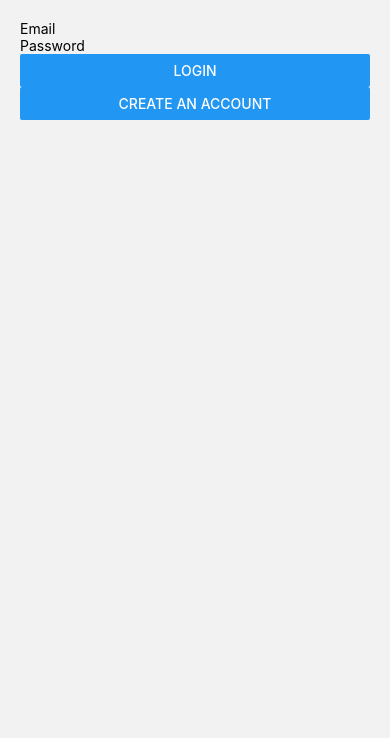
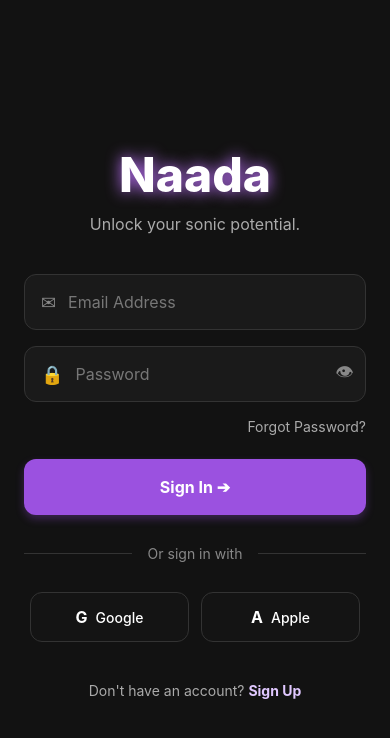
Before and after one commit to DharanaT567-del/Final-Year-Research-Project-, a React Native app in the folder apps/mobile/: screen /Login in a window 390 px wide. Shown: the top 738 px of the page. Built offline with nearby package versions, Linux system fonts and the light colour scheme.

Commit message:
feat(auth): redesign LoginScreen with improved UI, validation, and loading state

```diff
--- a/apps/mobile/src/screens/LoginScreen.js
+++ b/apps/mobile/src/screens/LoginScreen.js
@@ -1,26 +1,243 @@
 import React, { useState, useContext } from 'react';
-import { View, TextInput, Button } from 'react-native';
+import { View, Text, TextInput, TouchableOpacity, StyleSheet, ActivityIndicator, Alert, SafeAreaView, Platform, StatusBar } from 'react-native';
 import { AuthContext } from '../context/AuthContext';
 
 export default function LoginScreen({ navigation }) {
   const [email, setEmail] = useState('');
   const [password, setPassword] = useState('');
+  const [loading, setLoading] = useState(false);
+  const [showPassword, setShowPassword] = useState(false);
   const { login } = useContext(AuthContext);
 
   const handleLogin = async () => {
+    if (!email || !password) {
+      Alert.alert('Error', 'Please enter both email and password.');
+      return;
+    }
+    setLoading(true);
     try {
       await login(email, password);
     } catch (error) {
-      alert('Login failed. Please check your credentials.');
+      Alert.alert('Login failed', 'Please check your credentials.');
+    } finally {
+      setLoading(false);
     }
   };
 
   return (
-    <View style={{ padding: 20 }}>
-      <TextInput placeholder="Email" value={email} onChangeText={setEmail} autoCapitalize="none" />
-      <TextInput placeholder="Password" value={password} onChangeText={setPassword} secureTextEntry />
-      <Button title="Login" onPress={handleLogin} />
-      <Button title="Create an Account" onPress={() => navigation.navigate('Signup')} />
-    </View>
+    <SafeAreaView style={styles.container}>
+      <View style={styles.content}>
+        <View style={styles.header}>
+          <Text style={styles.logoText}>Naada</Text>
+          <Text style={styles.tagline}>Unlock your sonic potential.</Text>
+        </View>
+
+        <View style={styles.form}>
+          <View style={styles.inputContainer}>
+            <Text style={styles.icon}>✉</Text>
+            <TextInput
+              style={styles.input}
+              placeholder="Email Address"
+              placeholderTextColor="#777"
+              value={email}
+              onChangeText={setEmail}
+              autoCapitalize="none"
+              keyboardType="email-address"
+            />
+          </View>
+
+          <View style={styles.inputContainer}>
+            <Text style={styles.icon}>🔒</Text>
+            <TextInput
+              style={styles.input}
+              placeholder="Password"
+              placeholderTextColor="#777"
+              value={password}
+              onChangeText={setPassword}
+              secureTextEntry={!showPassword}
+            />
+            <TouchableOpacity onPress={() => setShowPassword(!showPassword)}>
+              <Text style={styles.iconRight}>👁</Text>
+            </TouchableOpacity>
+          </View>
+
+          <TouchableOpacity style={styles.forgotPassword}>
+            <Text style={styles.forgotPasswordText}>Forgot Password?</Text>
+          </TouchableOpacity>
+
+          <TouchableOpacity style={styles.loginButton} onPress={handleLogin} disabled={loading}>
+            {loading ? (
+              <ActivityIndicator color="#fff" />
+            ) : (
+              <Text style={styles.loginButtonText}>Sign In ➔</Text>
+            )}
+          </TouchableOpacity>
+
+          <View style={styles.dividerContainer}>
+            <View style={styles.divider} />
+            <Text style={styles.dividerText}>Or sign in with</Text>
+            <View style={styles.divider} />
+          </View>
+
+          <View style={styles.socialContainer}>
+            <TouchableOpacity style={styles.socialButton}>
+              <Text style={styles.socialIcon}>G</Text>
+              <Text style={styles.socialText}>Google</Text>
+            </TouchableOpacity>
+            <TouchableOpacity style={styles.socialButton}>
+              <Text style={styles.socialIcon}>A</Text>
+              <Text style={styles.socialText}>Apple</Text>
+            </TouchableOpacity>
+          </View>
+        </View>
+
+        <View style={styles.footer}>
+          <Text style={styles.footerText}>Don't have an account? </Text>
+          <TouchableOpacity onPress={() => navigation.navigate('Signup')}>
+            <Text style={styles.footerLink}>Sign Up</Text>
+          </TouchableOpacity>
+        </View>
+      </View>
+    </SafeAreaView>
   );
 }
+
+const styles = StyleSheet.create({
+  container: {
+    flex: 1,
+    backgroundColor: '#121212',
+    paddingTop: Platform.OS === 'android' ? StatusBar.currentHeight : 0,
+  },
+  content: {
+    flex: 1,
+    paddingHorizontal: 24,
+    justifyContent: 'center',
+  },
+  header: {
+    alignItems: 'center',
+    marginBottom: 40,
+  },
+  logoText: {
+    fontSize: 48,
+    fontWeight: '800',
+    color: '#fff',
+    textShadowColor: '#c074ff',
+    textShadowOffset: { width: 0, height: 0 },
+    textShadowRadius: 15,
+    marginBottom: 10,
+  },
+  tagline: {
+    fontSize: 16,
+    color: '#aaa',
+  },
+  form: {
+    width: '100%',
+  },
+  inputContainer: {
+    flexDirection: 'row',
+    alignItems: 'center',
+    backgroundColor: '#1a1a1a',
+    borderWidth: 1,
+    borderColor: '#333',
+    borderRadius: 12,
+    marginBottom: 16,
+    paddingHorizontal: 16,
+    height: 56,
+  },
+  icon: {
+    fontSize: 18,
+    color: '#888',
+    marginRight: 12,
+  },
+  iconRight: {
+    fontSize: 18,
+    color: '#888',
+    marginLeft: 12,
+  },
+  input: {
+    flex: 1,
+    color: '#fff',
+    fontSize: 16,
+  },
+  forgotPassword: {
+    alignSelf: 'flex-end',
+    marginBottom: 24,
+  },
+  forgotPasswordText: {
+    color: '#aaa',
+    fontSize: 14,
+  },
+  loginButton: {
+    backgroundColor: '#9b51e0',
+    borderRadius: 12,
+    height: 56,
+    justifyContent: 'center',
+    alignItems: 'center',
+    shadowColor: '#9b51e0',
+    shadowOffset: { width: 0, height: 4 },
+    shadowOpacity: 0.3,
+    shadowRadius: 8,
+    elevation: 5,
+  },
+  loginButtonText: {
+    color: '#fff',
+    fontSize: 16,
+    fontWeight: 'bold',
+  },
+  dividerContainer: {
+    flexDirection: 'row',
+    alignItems: 'center',
+    marginVertical: 30,
+  },
+  divider: {
+    flex: 1,
+    height: 1,
+    backgroundColor: '#333',
+  },
+  dividerText: {
+    color: '#888',
+    paddingHorizontal: 16,
+    fontSize: 14,
+  },
+  socialContainer: {
+    flexDirection: 'row',
+    justifyContent: 'space-between',
+  },
+  socialButton: {
+    flex: 1,
+    flexDirection: 'row',
+    alignItems: 'center',
+    justifyContent: 'center',
+    backgroundColor: '#141414',
+    borderWidth: 1,
+    borderColor: '#333',
+    borderRadius: 12,
+    height: 50,
+    marginHorizontal: 6,
+  },
+  socialIcon: {
+    fontSize: 16,
+    color: '#fff',
+    marginRight: 8,
+    fontWeight: 'bold',
+  },
+  socialText: {
+    color: '#fff',
+    fontSize: 14,
+    fontWeight: '500',
+  },
+  footer: {
+    flexDirection: 'row',
+    justifyContent: 'center',
+    marginTop: 40,
+  },
+  footerText: {
+    color: '#aaa',
+    fontSize: 14,
+  },
+  footerLink: {
+    color: '#e0c8ff',
+    fontSize: 14,
+    fontWeight: 'bold',
+  },
+});
```
